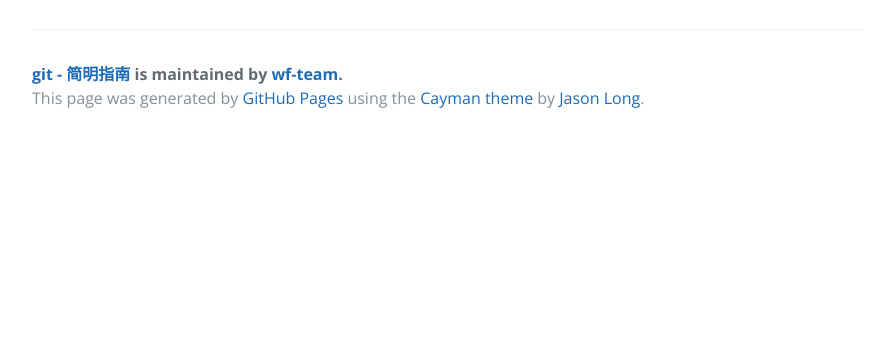
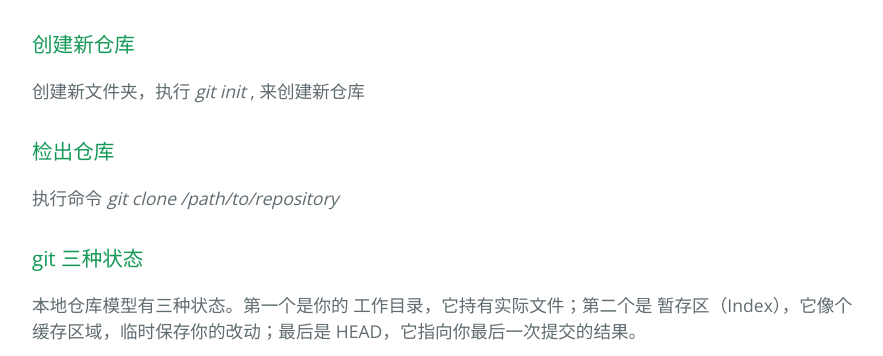
Before and after one commit to loti12/learn-git, a plain HTML site: page index.html in a window 1280 px wide. Shown: the part 517-873 px from the top of the page, without its empty margins (192-1075 px from the left). Before the commit the page ends 800 px from the top, so only its background shows below. Drawn offline with nearby package versions, Linux system fonts and the light colour scheme.

```diff
--- a/index.html
+++ b/index.html
@@ -27,6 +27,27 @@
 <li><a href="http://msysgit.github.io/">下载 git WINDOWS</a></li>
 </ul>
 
+<h3>
+<a id="创建新仓库" class="anchor" href="#%E5%88%9B%E5%BB%BA%E6%96%B0%E4%BB%93%E5%BA%93" aria-hidden="true"><span aria-hidden="true" class="octicon octicon-link"></span></a>创建新仓库</h3>
+
+<p>创建新文件夹，执行 <em>git init</em> , 来创建新仓库</p>
+
+<h3>
+<a id="检出仓库" class="anchor" href="#%E6%A3%80%E5%87%BA%E4%BB%93%E5%BA%93" aria-hidden="true"><span aria-hidden="true" class="octicon octicon-link"></span></a>检出仓库</h3>
+
+<p>执行命令 <em>git clone /path/to/repository</em></p>
+
+<h3>
+<a id="git-三种状态" class="anchor" href="#git-%E4%B8%89%E7%A7%8D%E7%8A%B6%E6%80%81" aria-hidden="true"><span aria-hidden="true" class="octicon octicon-link"></span></a>git 三种状态</h3>
+
+<p>本地仓库模型有三种状态。第一个是你的 工作目录，它持有实际文件；第二个是 暂存区（Index），它像个缓存区域，临时保存你的改动；最后是 HEAD，它指向你最后一次提交的结果。</p>
+
+<p><img src="http://rogerdudler.github.io/git-guide/img/trees.png" alt="git 仓库模型"></p>
+
+<p>相应的检入与检出命令如图：</p>
+
+<p><img src="https://segmentfault.com/img/bVs6Ae" alt="git 三种状态之间的转换"></p>
+
       <footer class="site-footer">
         <span class="site-footer-owner"><a href="https://github.com/wf-team/learn-git">git - 简明指南</a> is maintained by <a href="https://github.com/wf-team">wf-team</a>.</span>
 
--- a/params.json
+++ b/params.json
@@ -1,6 +1,6 @@
 {
   "name": "git - 简明指南",
   "tagline": "这里只有简单的 git",
-  "body": "### git 下载安装\r\n* [下载 git OSX](http://code.google.com/p/git-osx-installer/downloads/list?can=3)\r\n* [下载 git WINDOWS](http://msysgit.github.io/)",
+  "body": "### git 下载安装\r\n\r\n* [下载 git OSX](http://code.google.com/p/git-osx-installer/downloads/list?can=3)\r\n* [下载 git WINDOWS](http://msysgit.github.io/)\r\n\r\n### 创建新仓库\r\n\r\n创建新文件夹，执行 *git init* , 来创建新仓库\r\n\r\n### 检出仓库\r\n\r\n执行命令 *git clone /path/to/repository*\r\n\r\n### git 三种状态\r\n\r\n本地仓库模型有三种状态。第一个是你的 工作目录，它持有实际文件；第二个是 暂存区（Index），它像个缓存区域，临时保存你的改动；最后是 HEAD，它指向你最后一次提交的结果。\r\n\r\n![git 仓库模型](http://rogerdudler.github.io/git-guide/img/trees.png)\r\n\r\n相应的检入与检出命令如图：\r\n\r\n![git 三种状态之间的转换](https://segmentfault.com/img/bVs6Ae)",
   "note": "Don't delete this file! It's used internally to help with page regeneration."
 }
```
